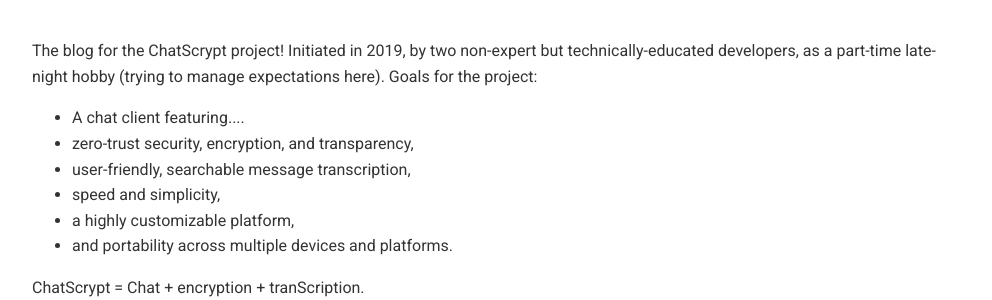
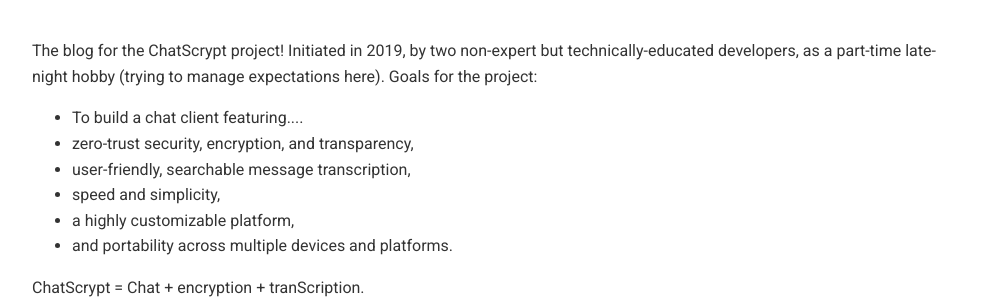
Before and after one commit to chatscrypt/chatscrypt.github.io, a Jekyll site: the page built from about/index.html, in a window 1280 px wide. Shown: the part 184-484 px from the top of the page, without its empty margins (143-1135 px from the left). Built offline with Jekyll 4.4.1, drawn with Linux system fonts in a browser that asks for light colours; comment, search, counter and statistics services are not loaded.

Commit message:
Update index.html

```diff
--- a/about/index.html
+++ b/about/index.html
@@ -7,7 +7,7 @@
 The blog for the ChatScrypt project! Initiated in 2019, by two non-expert but technically-educated developers, as a part-time late-night hobby (trying to manage expectations here). Goals for the project:
 
 <ul>
-<li> A chat client featuring....
+<li> To build a chat client featuring....
 
 <li> zero-trust security, encryption, and transparency,
 
```
